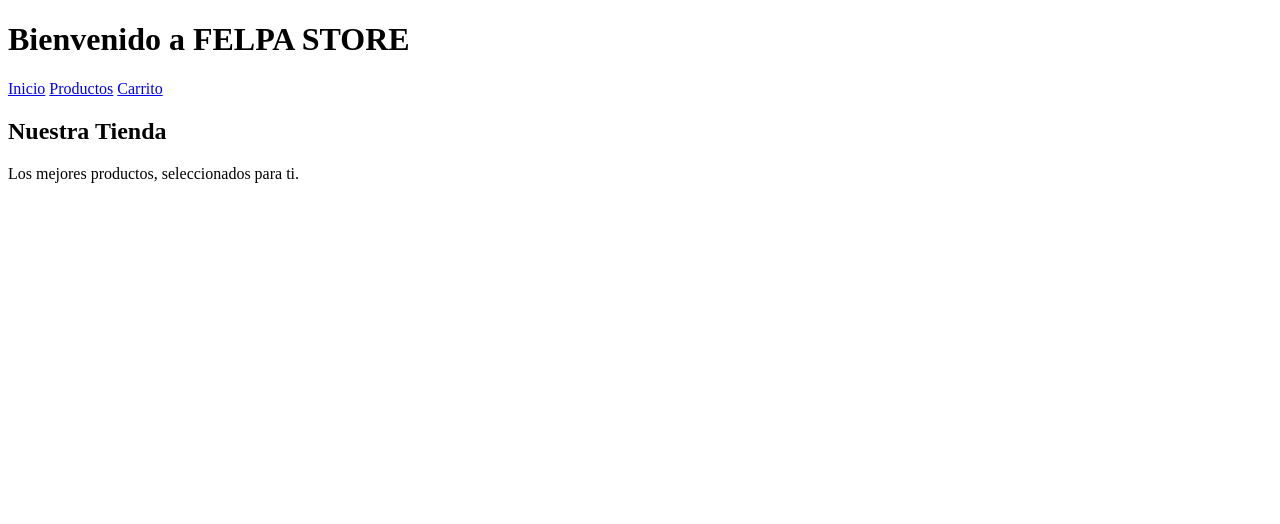
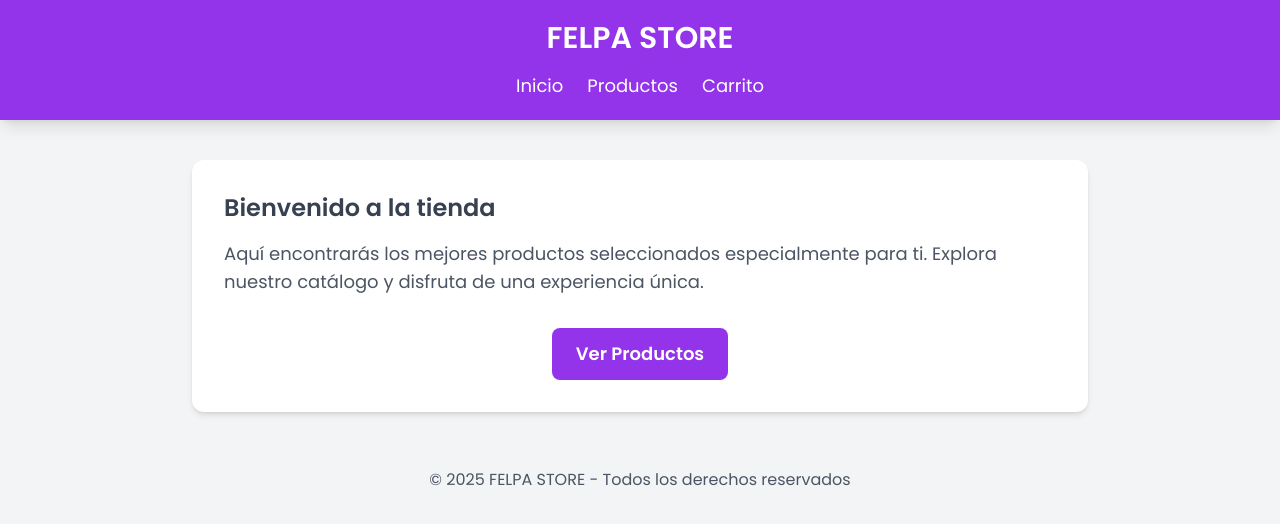
Before and after one commit to SumDeluxe/felpa-store, a plain HTML site: page index.html in a window 1280 px wide. Drawn offline with nearby package versions, Linux system fonts and the light colour scheme.

Commit message:
Refactor index.html structure and styling

```diff
--- a/index.html
+++ b/index.html
@@ -3,22 +3,59 @@
 <head>
     <meta charset="UTF-8">
     <meta name="viewport" content="width=device-width, initial-scale=1.0">
+
+    <!-- Evita que GitHub Pages bloquee recursos externos -->
+    <meta http-equiv="Content-Security-Policy" content="upgrade-insecure-requests">
+
     <title>FELPA STORE - Inicio</title>
+
+    <!-- Tailwind CSS CDN -->
+    <script src="https://cdn.tailwindcss.com"></script>
+
+    <!-- Fuente opcional (Google Fonts) -->
+    <link href="https://fonts.googleapis.com/css2?family=Poppins:wght@300;400;600&display=swap" rel="stylesheet">
+
+    <style>
+        body {
+            font-family: 'Poppins', sans-serif;
+        }
+    </style>
 </head>
-<body>
-    <header>
-        <h1>Bienvenido a FELPA STORE</h1>
-        <nav>
-            <a href="index.html">Inicio</a>
-            <a href="products.html">Productos</a>
-            <a href="cart.html">Carrito</a>
+
+<body class="bg-gray-100 min-h-screen">
+
+    <!-- Header -->
+    <header class="bg-purple-600 text-white p-5 shadow-lg">
+        <h1 class="text-3xl font-bold text-center">FELPA STORE</h1>
+
+        <!-- Navbar -->
+        <nav class="flex justify-center gap-6 mt-4">
+            <a href="index.html" class="hover:text-yellow-300 text-lg">Inicio</a>
+            <a href="products.html" class="hover:text-yellow-300 text-lg">Productos</a>
+            <a href="cart.html" class="hover:text-yellow-300 text-lg">Carrito</a>
         </nav>
     </header>
 
-    <main>
-        <h2>Nuestra Tienda</h2>
-        <p>Los mejores productos, seleccionados para ti.</p>
+    <!-- Main -->
+    <main class="max-w-4xl mx-auto mt-10 bg-white p-8 rounded-xl shadow-md">
+        <h2 class="text-2xl font-semibold text-gray-700 mb-4">Bienvenido a la tienda</h2>
+        <p class="text-gray-600 text-lg">
+            Aquí encontrarás los mejores productos seleccionados especialmente para ti.
+            Explora nuestro catálogo y disfruta de una experiencia única.
+        </p>
+
+        <div class="mt-8 flex justify-center">
+            <a href="products.html"
+               class="bg-purple-600 text-white px-6 py-3 rounded-lg text-lg font-semibold hover:bg-purple-700 transition">
+                Ver Productos
+            </a>
+        </div>
     </main>
+
+    <!-- Footer -->
+    <footer class="text-center text-gray-600 mt-10 py-4">
+        © 2025 FELPA STORE - Todos los derechos reservados
+    </footer>
 
 </body>
 </html>
```
